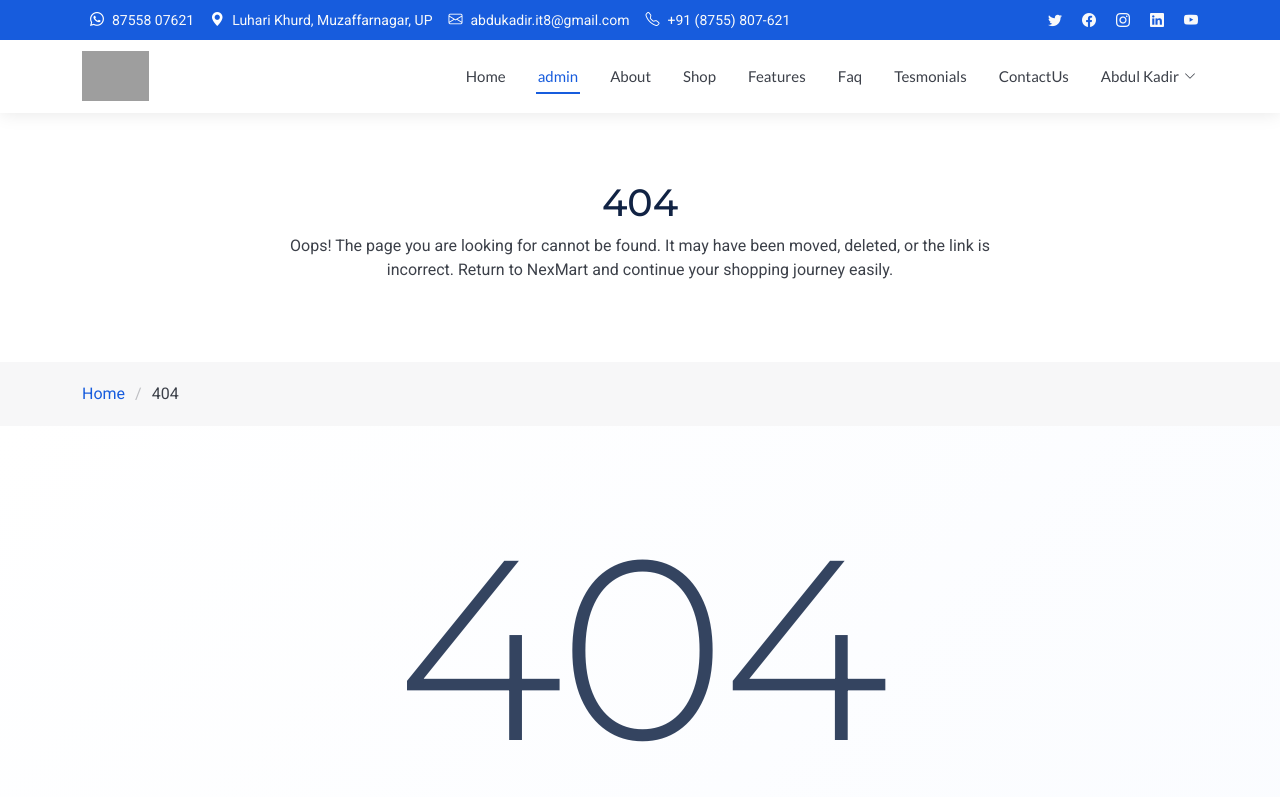
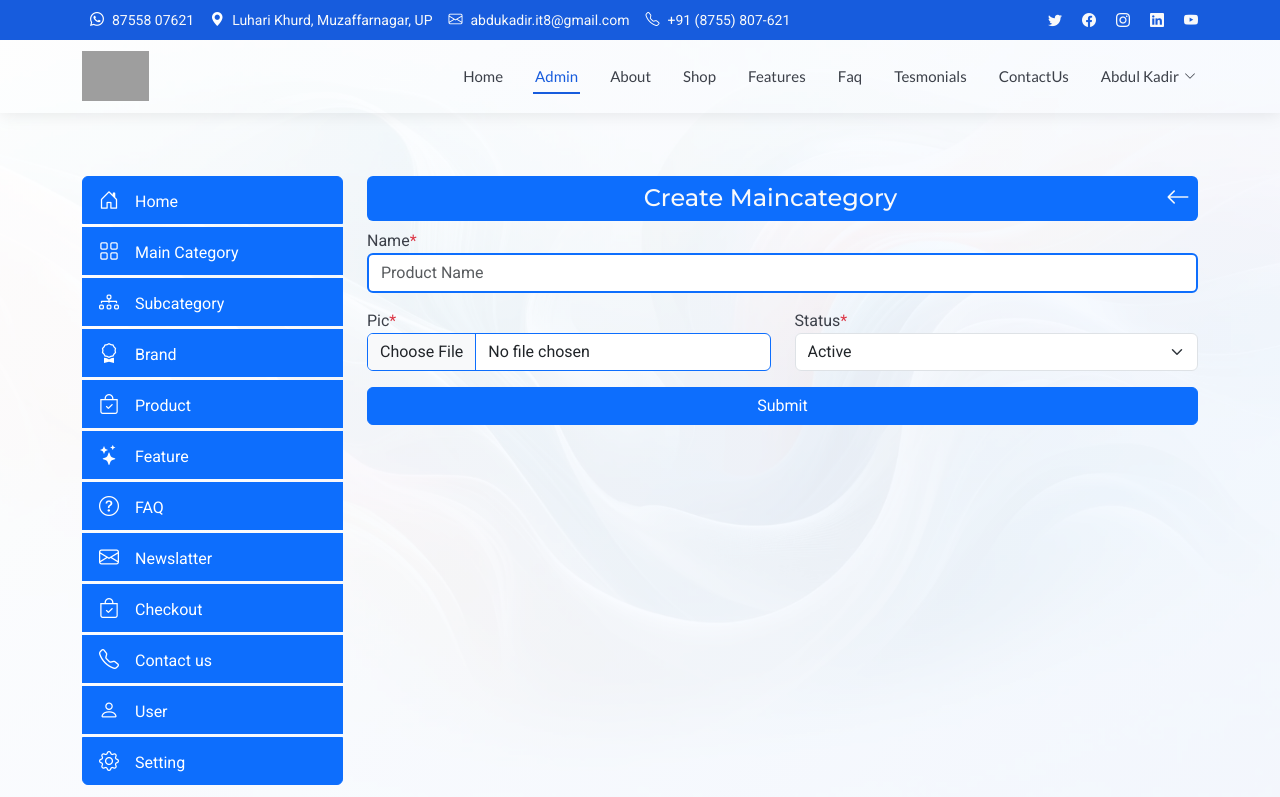
Before and after one commit to AbdulKadirit8/NexMart, a React (Vite) app: page /admin/maincategory/create in a window 1280 px wide. Shown: the top 797 px of the page. Built offline with nearby package versions, Linux system fonts and the light colour scheme; grey boxes are pictures that could not be loaded.

Commit message:
Implement the AdminCreateMainCatogery inside  AdmiHomePage 17-04-2026

```diff
--- a/src/App.jsx
+++ b/src/App.jsx
@@ -13,6 +13,8 @@ import TermPage from "./Pages/TermPage";
 import TestimonialPage from "./Pages/TestimonialPage";
 import ScrollToTop from "./Components/ScrollToTop";
 import AdminHomePage from "./Pages/Admin/AdminHomePage";
+import AdminMainCategoryagePage from "./Pages/Maincategory/AdminMainCategoryagePage";
+import AdminCreateMainCategoryagePage from "./Pages/Maincategory/AdminCreateMainCategoryagePage";
 
 
 
@@ -38,6 +40,9 @@ export default function App() {
 
           {/* Admin Routes */}
           <Route path='/admin' element={<AdminHomePage />}></Route>
+          <Route path='/admin/maincategory' element={<AdminMainCategoryagePage />}></Route>
+          <Route path='/admin/maincategory/create' element={<AdminCreateMainCategoryagePage />}></Route>
+
 
 
 
--- a/src/Components/Admin/AdminSlider.jsx
+++ b/src/Components/Admin/AdminSlider.jsx
@@ -5,51 +5,51 @@ export default function AdminSlider() {
     return (
         <>
             <div className="list-group">
-                <Link to="" className="list-group-item list-group-item-action active mb-1" aria-current="true">
+                <Link to="/" className="list-group-item list-group-item-action active mb-1" aria-current="true">
                     <i className='fs-5 bi bi-house-door pe-3'></i>
                     Home
                 </Link>
-                <Link to="" className="list-group-item list-group-item-action active mb-1 " aria-current="true">
+                <Link to="/admin/maincategory" className="list-group-item list-group-item-action active mb-1" aria-current="true">
                     <i className='fs-5 bi bi-grid pe-3'></i>
                     Main Category
                 </Link>
-                <Link to="" className="list-group-item list-group-item-action active mb-1 " aria-current="true">
+                <Link to="" className="list-group-item list-group-item-action active mb-1" aria-current="true">
                     <i className='fs-5 bi bi-diagram-3 pe-3'></i>
                     Subcategory
                 </Link>
-                <Link to="" className="list-group-item list-group-item-action active mb-1 " aria-current="true">
+                <Link to="" className="list-group-item list-group-item-action active mb-1" aria-current="true">
                     <i className='fs-5 bi bi-award pe-3'></i>
                     Brand
                 </Link>
-                <Link to="" className="list-group-item list-group-item-action active mb-1 " aria-current="true">
+                <Link to="" className="list-group-item list-group-item-action active mb-1" aria-current="true">
                     <i className='fs-5 bi bi-bag-check pe-3'></i>
                     Product
                 </Link>
-                <Link to="" className="list-group-item list-group-item-action active mb-1 " aria-current="true">
+                <Link to="" className="list-group-item list-group-item-action active mb-1" aria-current="true">
                     <i className='fs-5 bi bi-stars pe-3'></i>
                     Feature
                 </Link>
-                <Link to="" className="list-group-item list-group-item-action active mb-1 " aria-current="true">
+                <Link to="" className="list-group-item list-group-item-action active mb-1" aria-current="true">
                     <i className='fs-5 bi bi-question-circle pe-3'></i>
                     FAQ
                 </Link>
-                <Link to="" className="list-group-item list-group-item-action active mb-1 " aria-current="true">
+                <Link to="" className="list-group-item list-group-item-action active mb-1" aria-current="true">
                     <i className='fs-5 bi bi-envelope pe-3'></i>
                     Newslatter
                 </Link>
-                <Link to="" className="list-group-item list-group-item-action active mb-1 " aria-current="true">
+                <Link to="" className="list-group-item list-group-item-action active mb-1" aria-current="true">
                     <i className='fs-5 bi bi-bag-check pe-3'></i>
                     Checkout
                 </Link>
-                <Link to="" className="list-group-item list-group-item-action active mb-1 " aria-current="true">
+                <Link to="" className="list-group-item list-group-item-action active mb-1" aria-current="true">
                     <i className='fs-5 bi bi-telephone pe-3'></i>
                     Contact us
                 </Link>
-                <Link to="" className="list-group-item list-group-item-action active mb-1 " aria-current="true">
+                <Link to="" className="list-group-item list-group-item-action active mb-1" aria-current="true">
                     <i className='fs-5 bi bi-person  pe-3'></i>
                     User
                 </Link>
-                <Link to="" className="list-group-item list-group-item-action active mb-1 " aria-current="true">
+                <Link to="" className="list-group-item list-group-item-action active mb-1" aria-current="true">
                     <i className='fs-5 bi bi-gear pe-3'></i>
                     Setting
                 </Link>
--- a/src/Components/Navbar.jsx
+++ b/src/Components/Navbar.jsx
@@ -64,7 +64,7 @@ export default function Navbar() {
                         <nav id="navmenu" className="navmenu">
                             <ul>
                                 <li><NavLink to="/" >Home</NavLink></li>
-                                <li><NavLink to="/admin" >admin</NavLink></li>
+                                <li><NavLink to="/admin" >Admin</NavLink></li>
                                 <li><NavLink to="/about">About</NavLink></li>
                                 <li><NavLink to="/shop">Shop</NavLink></li>
                                 <li><NavLink to="/feature">Features</NavLink></li>
--- /dev/null
+++ b/src/FormValidaters/TextValidater.jsx
@@ -0,0 +1,20 @@
+import React from 'react'
+
+export default function TextValidater(e) {
+    let { name, value } = e.target
+    switch (name) {
+        case "name":
+            if (!value || value.length === 0)
+                return name + "Field is Mendatory"
+
+            else if (value.length <= 3 || value.lenght <= 100)
+                return name + " Field Length Must Be 3-100 Charectors"
+
+            else
+                return ""
+        default:
+            return ""
+
+
+    }
+}
--- a/src/Pages/Admin/AdminHomePage.jsx
+++ b/src/Pages/Admin/AdminHomePage.jsx
@@ -6,18 +6,18 @@ export default function AdminHomePage() {
         <>
             <section id="hero" className="hero section pb-0">
 
-                <div className="container my-3 admin" data-aos="fade-up" data-aos-delay="100">
+                <div className="container my-3 admin">
 
                     <div className="row ">
 
                         <div className="col-md-3">
-                                <div data-aos="fade-right" data-aos-delay="300">
+                            <div data-aos="fade-right" data-aos-delay="100">
                                 <AdminSlider />
                             </div>
 
                         </div>
                         <div className="col-md-9">
-                                <div data-aos="fade-left" data-aos-delay="300">
+                            <div data-aos="fade-left" data-aos-delay="100">
                                 <h4 className='bg-primary text-light text-center p-1'>Your Profile</h4>
                                 <table className='table table-bordered'>
                                     <tbody>
--- /dev/null
+++ b/src/Pages/Maincategory/AdminCreateMainCategoryagePage.jsx
@@ -0,0 +1,94 @@
+import React, { useState } from 'react'
+import AdminSlider from '../../Components/Admin/AdminSlider'
+import { Link } from 'react-router-dom'
+import TextValidater from '../../FormValidaters/TEXTvalidater'
+
+export default function AdminCreateMainCategoryagePage() {
+    let [data, setData] = useState({
+        name: '',
+        pic: '',
+        status: true
+    })
+
+    let [errorMessage, setErrorMessage] = useState({
+        name: 'Name field is Mendatory',
+        pic: 'Pic field is Mendatory'
+    })
+    let [showError, setShowError] = useState(false)
+
+    function getInputData(e) {
+        let name = e.target.name
+        let value = name === "pic" ? e.target.files[0].name : e.target.value
+
+        setData({ ...data, [name]: name === "status" ? (value === "1" ? true : false) : value })
+        setErrorMessage({ ...errorMessage, [name]: TextValidater(e) })
+    }
+    function postData(e) {
+        e.preventDefault()
+
+        let error = Object.values(errorMessage).find(x => x !== "")
+        if(error)
+            setShowError(true)
+        else{
+            alert(`
+                Name : ${data.name}
+                Pic : ${data.pic}
+                Status : ${data.status}
+
+            `)
+        }
+    }
+    return (
+        <>
+            <section id="hero" className="hero section pb-0">
+
+                <div className="container my-3 admin">
+
+                    <div className="row ">
+
+                        <div className="col-md-3">
+                            <div data-aos="fade-right" data-aos-delay="100">
+                                <AdminSlider />
+                            </div>
+
+                        </div>
+                        <div className="col-md-9">
+                            <div data-aos="fade-left" data-aos-delay="100">
+                                <h4 className='bg-primary text-light text-center p-2 rounded'>Create Maincategory <Link to='/admin/maincategory' title='Back'><i className='bi bi-arrow-left text-light float-end'></i></Link></h4>
+
+
+
+                                <form onSubmit={postData}>
+                                    <div className="row">
+                                        <div className="col-12 mb-3">
+                                            <label>Name<span className='text-danger'>*</span></label>
+                                            <input type="text" name="name" onChange={getInputData} className={`form-control border-2 ${showError && errorMessage.name ? 'border-danger' : 'border-primary'}`} placeholder='Product Name' />
+                                            {showError && errorMessage.name ? <p className='text-danger'>{errorMessage.name}</p> : null}
+                                        </div>
+                                        <div className="col-md-6 mb-3">
+                                    <label>Pic<span className='text-danger'>*</span></label>
+                                    <input type="file" name="pic" onChange={getInputData} className={`form-control ${showError && errorMessage.pic ? 'border-danger' : 'border-primary'}`} />
+                                    {showError && errorMessage.pic ? <p className='text-danger'>{errorMessage.name}</p> : null}
+                                </div>
+                                        <div className="col-6 mb-3">
+                                            <label>Status<span className='text-danger'>*</span></label>
+                                            <select name="status" onChange={getInputData} className='form-select'>
+                                                <option value="1">Active</option>
+                                                <option value="0">Inactive</option>
+                                            </select>
+                                        </div>
+                                        <div className="col-12 mb-3">
+                                            <button type='submit' className='btn btn-primary w-100'>Submit</button>
+                                        </div>
+                                    </div>
+                                </form>
+                            </div>
+
+                        </div>
+                    </div>
+                </div>
+
+            </section>
+        </>
+    )
+}
--- /dev/null
+++ b/src/Pages/Maincategory/AdminMainCategoryagePage.jsx
@@ -0,0 +1,33 @@
+import React from 'react'
+import AdminSlider from '../../Components/Admin/AdminSlider'
+import { Link } from 'react-router-dom'
+
+export default function AdminMainCategoryagePage() {
+  return (
+    <>
+        <section id="hero" className="hero section pb-0">
+
+                <div className="container my-3 admin">
+
+                    <div className="row ">
+
+                        <div className="col-md-3">
+                            <div data-aos="fade-right" data-aos-delay="100">
+                                <AdminSlider />
+                            </div>
+
+                        </div>
+                        <div className="col-md-9">
+                            <div data-aos="fade-left" data-aos-delay="100">
+                                <h4 className='bg-primary text-light text-center p-1'>Maincategory <Link to='/admin/maincategory/create'  title='Create'><i className='bi bi-plus text-light float-end'></i></Link></h4>
+
+                            </div>
+
+                        </div>
+                    </div>
+                </div>
+
+            </section>
+    </>
+  )
+}
```
Also changed, not shown: src/FormValidaters/PicValidater.jsx (added, +7 -0 lines). Lines whose indentation alone changed are shown as unchanged.
